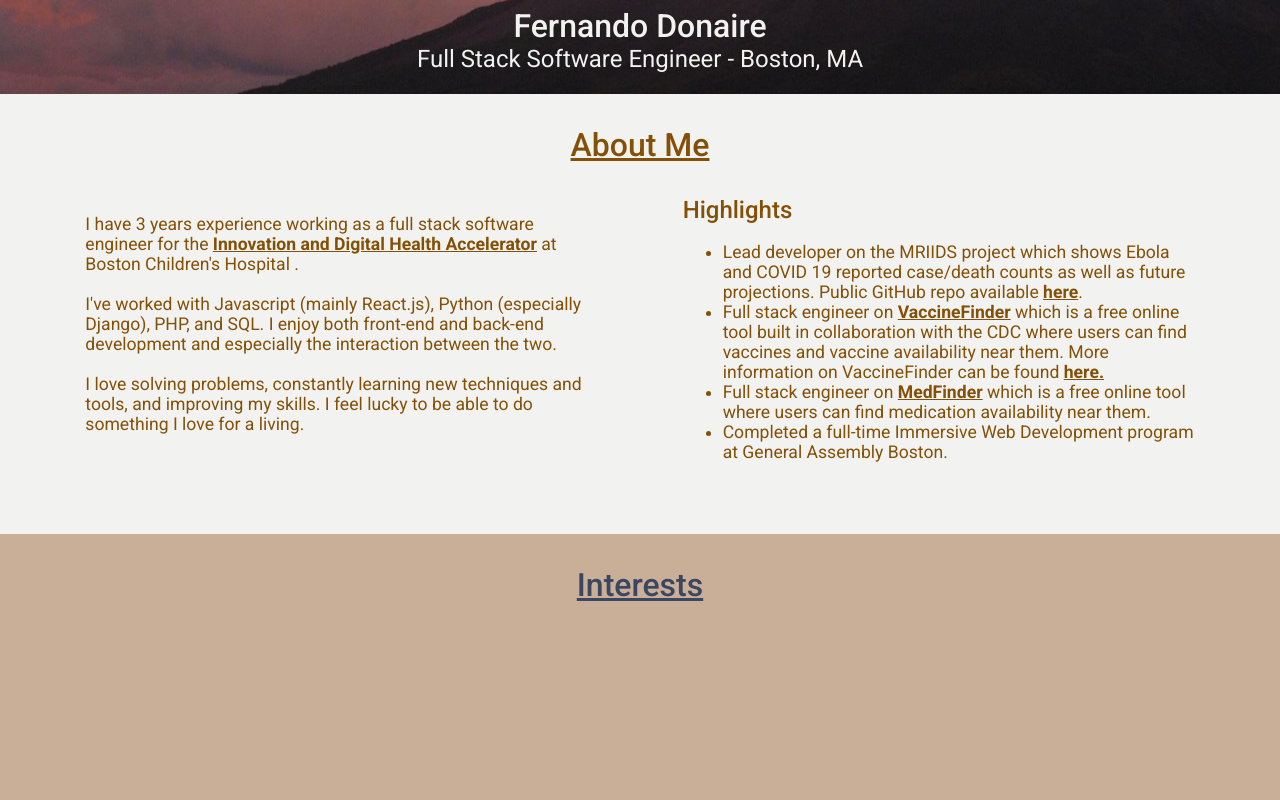
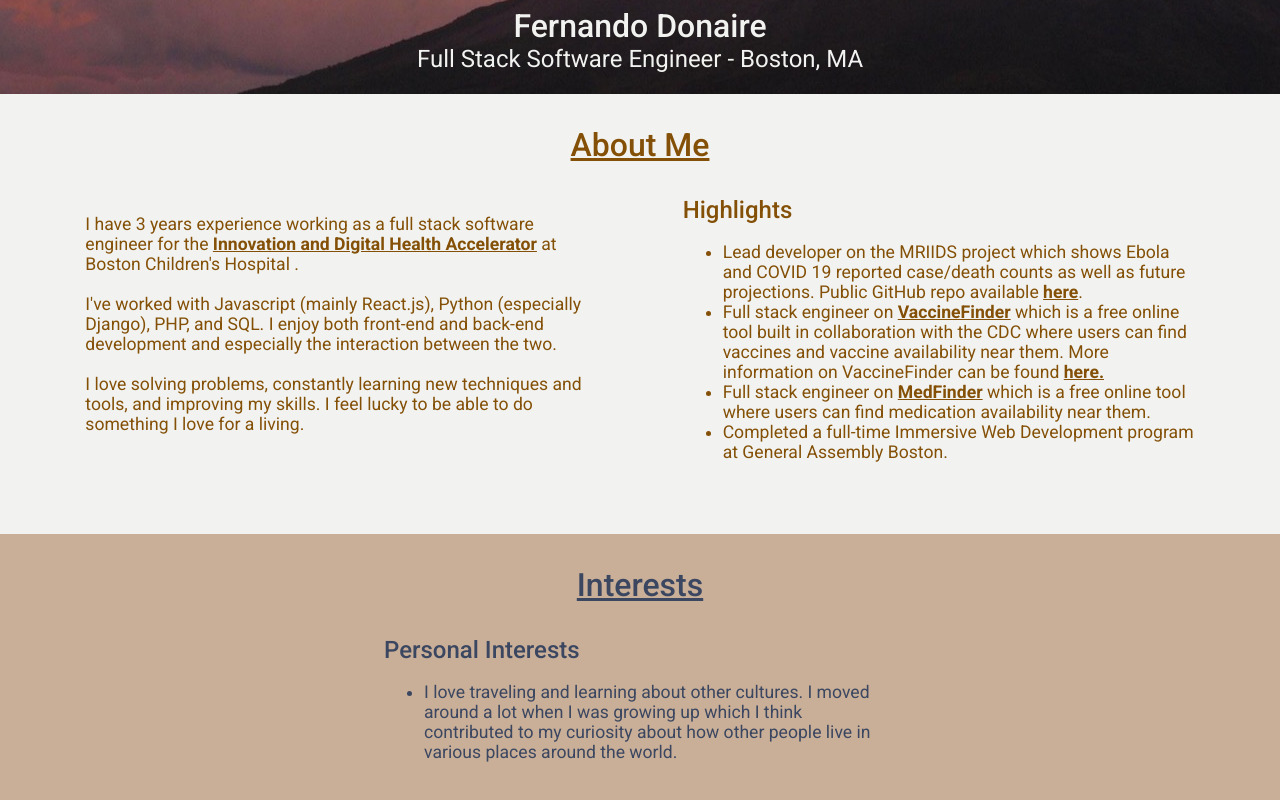
Before and after one commit to nandodonaire/nandodonaire.github.io, a React (Create React App) app: page / in a window 1280 px wide. Shown: the part 418-1218 px from the top of the page. Built offline with nearby package versions, Linux system fonts and the light colour scheme.

Commit message:
Started adding personal interests

```diff
--- a/src/components/Interests/index.js
+++ b/src/components/Interests/index.js
@@ -1,6 +1,7 @@
 import React from "react";
 import { SectionContainer } from "../commonStyledComponents/sectionContainer";
 import { SectionTitle } from "../commonStyledComponents/sectionTitle";
+import { SectionSubTitle } from "../commonStyledComponents/sectionSubTitle";
 import { TextContainer } from "../commonStyledComponents/textContainer";
 import { TextSection } from "../commonStyledComponents/textSection";
 
@@ -8,8 +9,16 @@ const Interests = () => (
   <SectionContainer height="50vh" backgroundColor="#c9af98" id="interests">
     <SectionTitle fontColor="#3b4660">Interests</SectionTitle>
     <TextContainer>
-      <TextSection fontColor="#3b4660"></TextSection>
-      <TextSection fontColor="#3b4660"></TextSection>
+      <TextSection fontColor="#3b4660">
+        <SectionSubTitle>Personal Interests</SectionSubTitle>
+        <ul>
+          <li>
+            I love traveling and learning about other cultures. I moved around a
+            lot when I was growing up which I think contributed to my curiosity
+            about how other people live in various places around the world.
+          </li>
+        </ul>
+      </TextSection>
     </TextContainer>
   </SectionContainer>
 );
```
